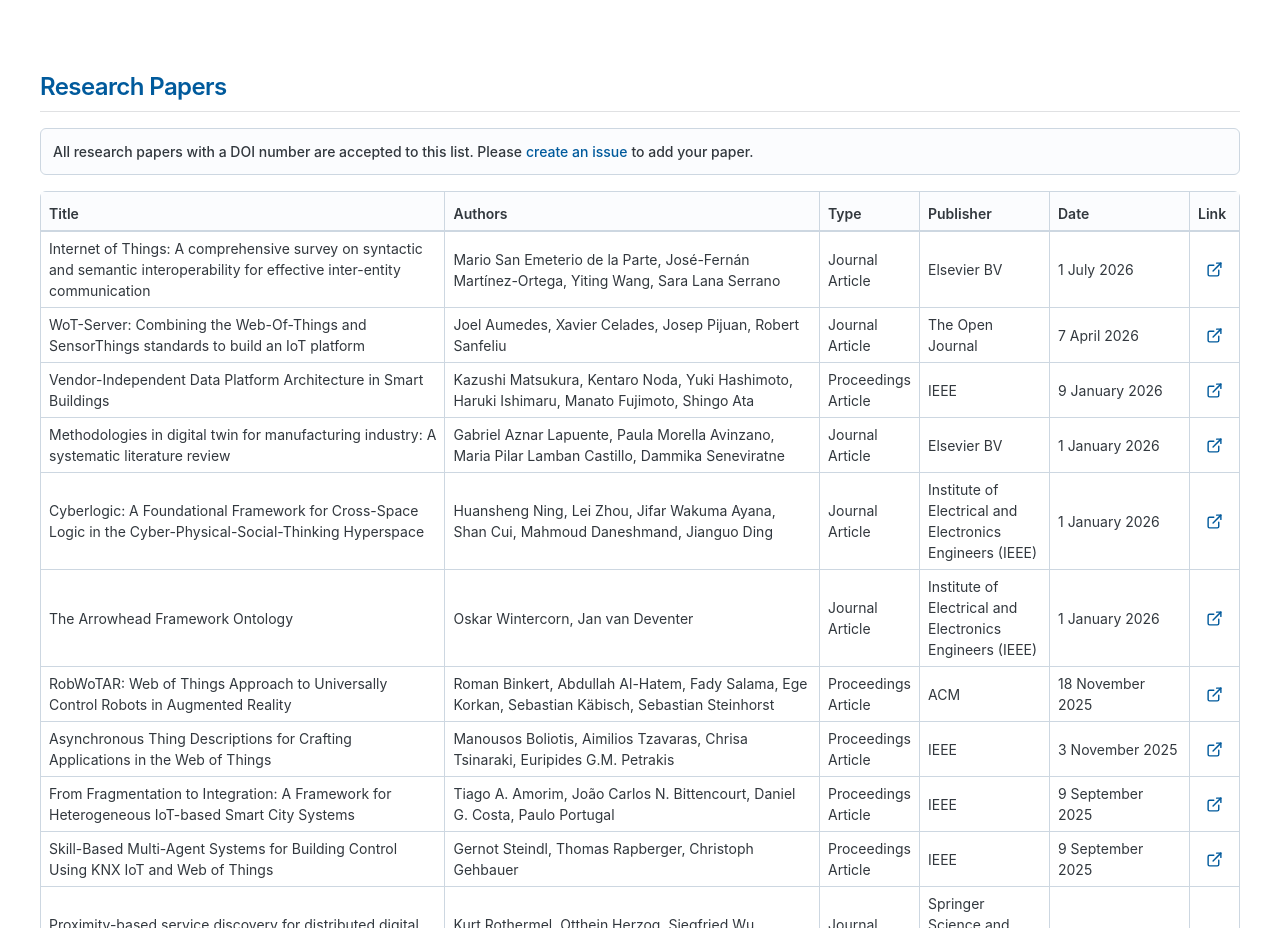
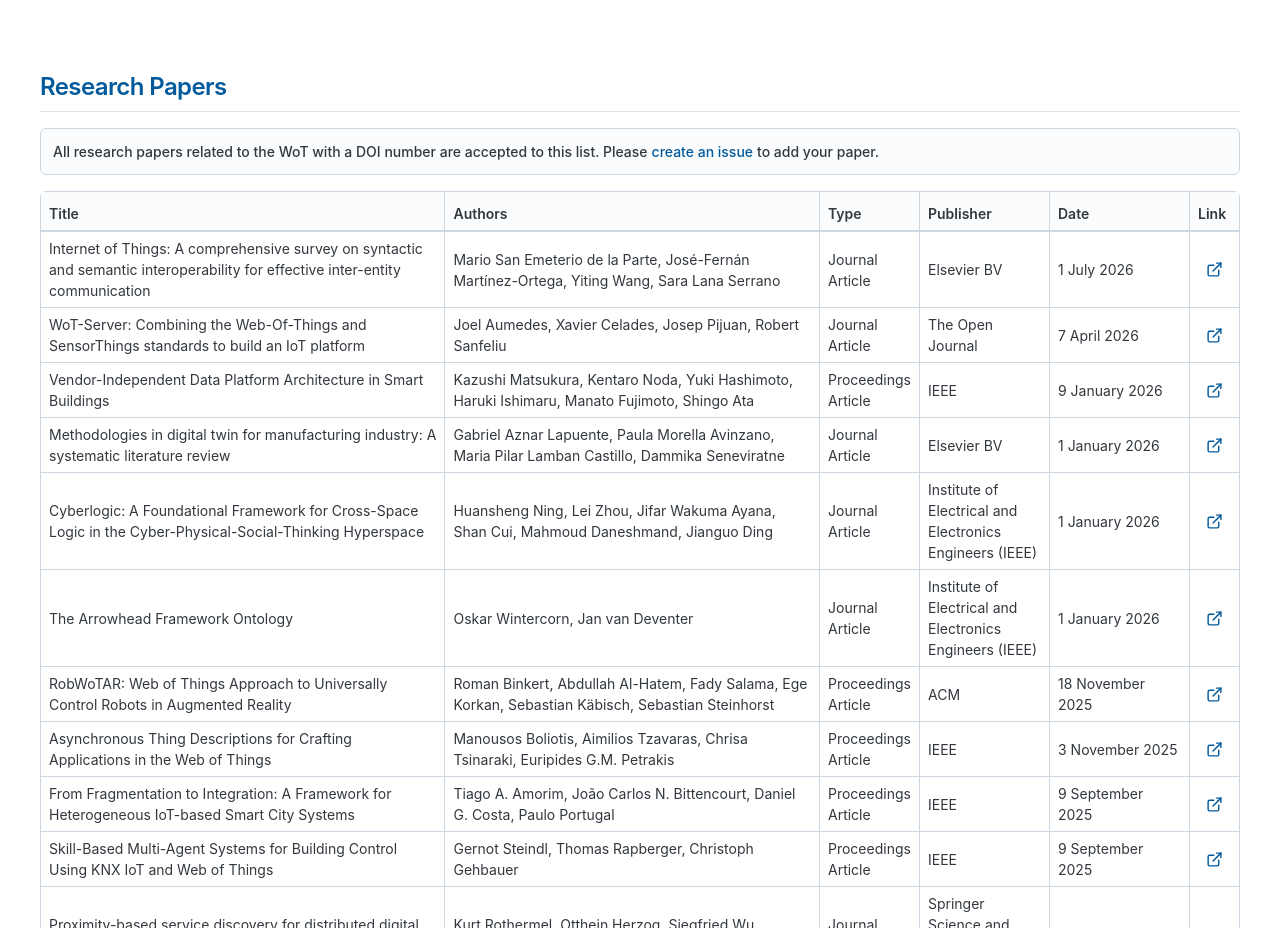
Before and after one commit to w3c/wot-marketing, a Next.js app in the folder website/: page /about/articles in a window 1280 px wide. Shown: the part 960-1888 px from the top of the page. Built offline with nearby package versions, Linux system fonts and the light colour scheme.

Commit message:
Apply suggestion from @egekorkan

```diff
--- a/website/app/about/articles/page.tsx
+++ b/website/app/about/articles/page.tsx
@@ -56,7 +56,7 @@ export default function Articles() {
       <PageSection title="Research Papers">
         <Stack gap={2}>
           <Alert variant="outlined" sx={{ gap: 0.5 }}>
-            All research papers with a DOI number are accepted to this list. Please{' '}
+            All research papers related to the WoT with a DOI number are accepted to this list. Please{' '}
             <Link href="https://github.com/w3c/wot-marketing/issues" sx={{ fontSize: '14px' }}>
               create an issue
             </Link>{' '}
```
